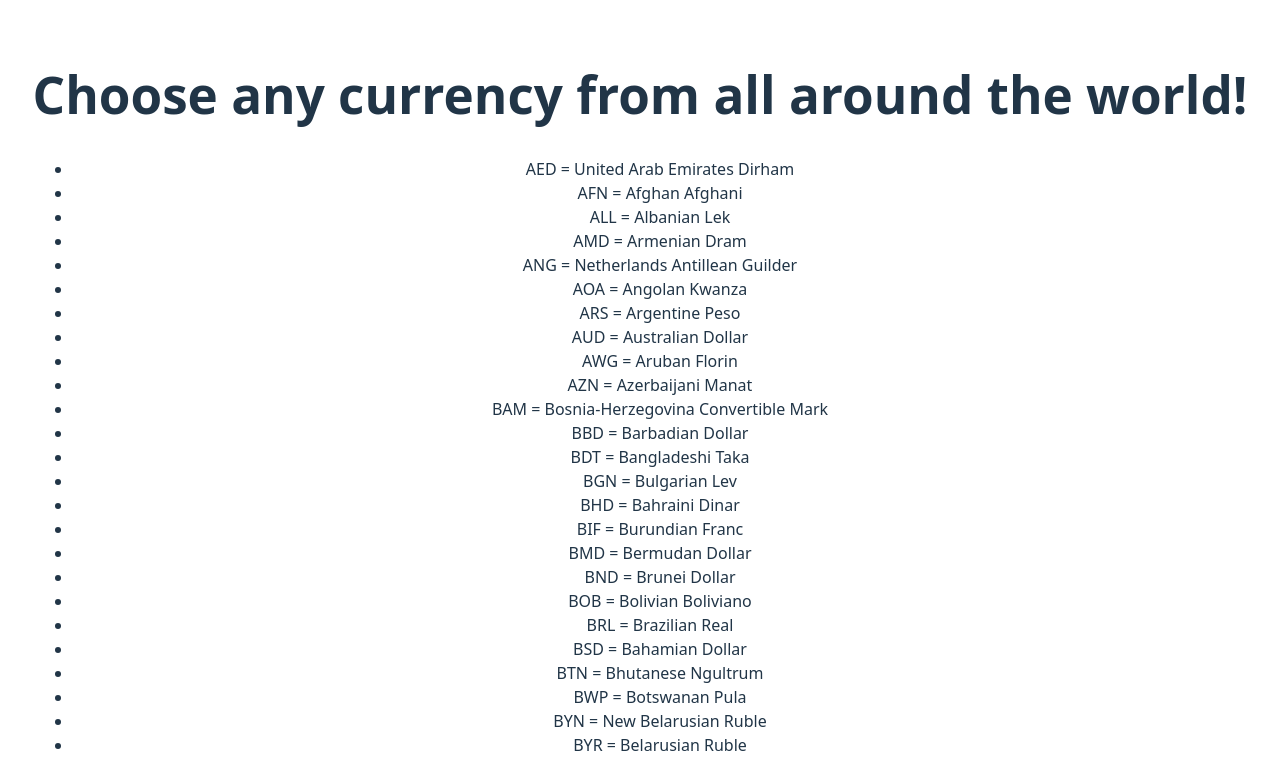
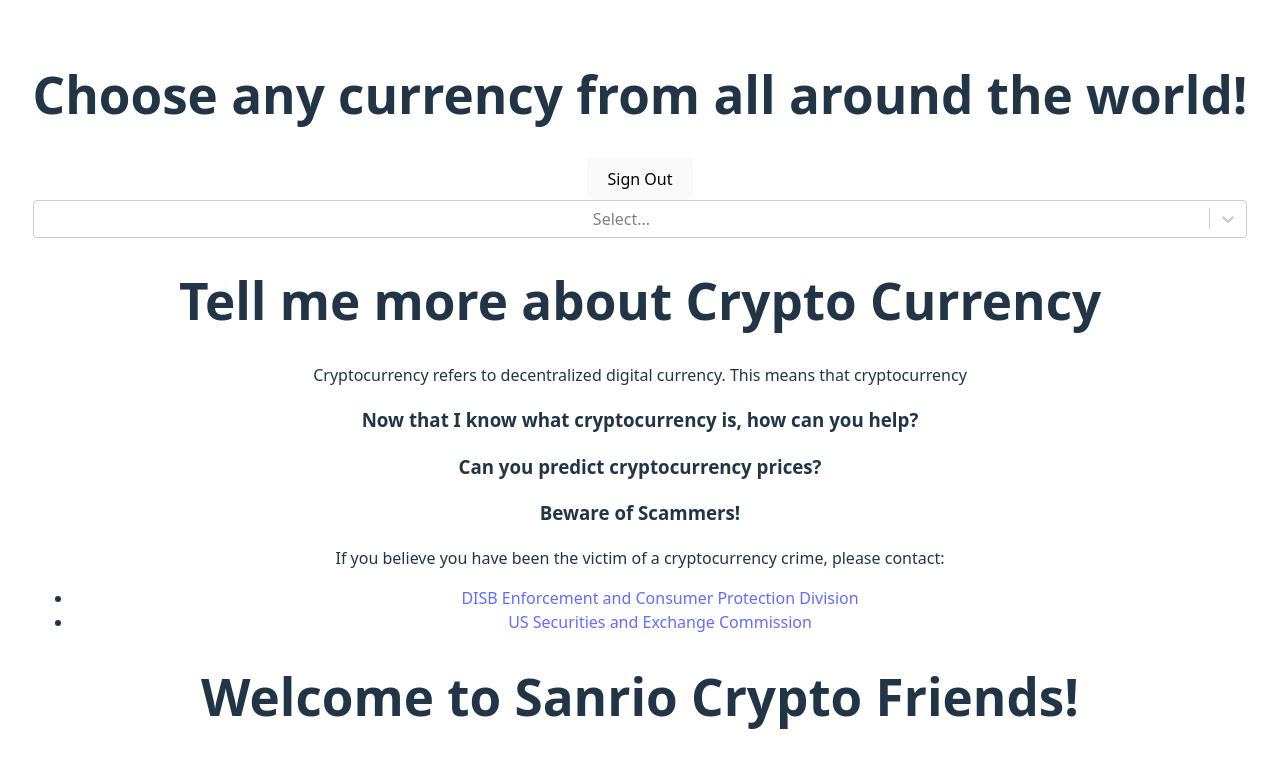
Before and after one commit to melth99/Sanrio-Crypto-Friends-Frontend, a React (Vite) app: page / in a window 1280 px wide. Shown: the top 757 px of the page. Built offline with nearby package versions, Linux system fonts and the light colour scheme; grey boxes are pictures that could not be loaded.

Commit message:
fixed issue with drop down menu selection for currencies

```diff
--- a/package.json
+++ b/package.json
@@ -11,7 +11,8 @@
   },
   "dependencies": {
     "react": "^19.0.0",
-    "react-dom": "^19.0.0"
+    "react-dom": "^19.0.0",
+    "react-select": "^5.10.1"
   },
   "devDependencies": {
     "@eslint/js": "^9.21.0",
--- a/src/App.jsx
+++ b/src/App.jsx
@@ -1,4 +1,5 @@
 import { useState } from 'react'
+import React from 'react'
 import reactLogo from './assets/react.svg'
 import viteLogo from '/vite.svg'
 import './App.css'
@@ -6,7 +7,7 @@ import SignUp from './components/Welcome/SignUp/SignUp'
 import Welcome from './components/Welcome/Welcome'
 import SignOut from './components/SignOut/SignOut'
 import Buttons from './components/Buttons'
-import Currencies from './components/Directory/Currencies/Currencies'
+import SearchCurrencies from './components/Directory/Currencies/SearchCurrencies'
 import DeleteCoin from './components/LoggedIn/DeleteCoin/DeleteCoin'
 import About from './components/About/About'
 //import CoinDetails from './components/CoinDetails/CoinDetails'
@@ -183,8 +184,15 @@ const currencies = {
   ZMW: 'Zambian Kwacha',
   ZWL: 'Zimbabwean Dollar'
 }
-const currenciesKeys = Object.keys(currencies)
-async function createUser(userData){
+
+//creating list of separate object pairs from giant currencies object
+const currencyList = Object.keys(currencies).map((symbol) => {
+  return{
+  value: symbol,
+  label:currencies[symbol]}
+})
+console.log(currencyList)
+async function createUser(userData) {
   /* come back here when working on services */
   /* newUser = await create <User></User> */
 
@@ -192,7 +200,7 @@ async function createUser(userData){
 
 function App() {
   const [count, setCount] = useState(0)
-  const [destination,setDestination] = useState({
+  const [destination, setDestination] = useState({
     deleteCoin: false,
     buyCoin: false,
     indexCoin: false
@@ -200,28 +208,25 @@ function App() {
   const [userData, setUserData] = useState({
     firstName: '',
     lastName: '',
-    userName:'',
+    userName: '',
     email: '',
-    password:''
+    password: ''
   })
+
 
 
   return (
     <>
       <h1>Choose any currency from all around the world!</h1>
       <ul>
-                {currenciesKeys.map((symbol, index) => (
-                    <li key={index}>
-                        {symbol} = {currencies[symbol]}
-                    </li>
-                ))}
+        {currencyList.map}
       </ul>
       {/* <SignUp userData={userData} setUserData={setUserData}/> */}
-    <SignOut/>
-
+      <SignOut />
+      <SearchCurrencies currencyList={currencyList} />
       {/* <Buttons destination={DeleteCoin} setDestination={setDestination }>Do you want to make changes to your crypto portfolio?</Buttons> */}
-    <About/>
-     <Welcome/>
+      <About />
+      <Welcome />
       {/* <SignUp userData={userData} setUserData={setUserData} createUser={createUser}></SignUp> */}
 
 
--- /dev/null
+++ b/src/components/Directory/Currencies/SearchCurrencies.jsx
@@ -0,0 +1,39 @@
+import Select from 'react-select'
+import React from 'react';
+import { useState } from 'react'
+import App from '../../../App';
+
+export default function SearchCurrencies({ currencyList }) {
+    //currencies object passed down as prop from App.jsx
+    const [selectedFiat, setSelectedFiat] = useState(null)
+
+    /*  const currencyOptions = Object.keys(currencyList).map((key) => ({ // list of currencies dictionary
+         key: key,
+         value : currencies[key],
+
+
+
+         //array of objects ex: AED:'United Arab Emirates Dirham'
+     }));
+ */
+    function handleSelection(value) {
+        setSelectedFiat(value)
+    }
+
+    return (
+        <>
+            {<Select
+                options={currencyList}
+                value={selectedFiat}
+                onChange={handleSelection} />}
+
+            {selectedFiat && (
+                <h2>
+                    You selected: {selectedFiat.label} (Key: {selectedFiat.value})
+                </h2>
+                // if selectedFiat truthy (single value), returns label&value
+            )}
+        </>
+    )
+
+}
```
Also changed, not shown: src/components/Directory/Currencies/Currencies.jsx (deleted, +0 -14 lines), 1 other file (tests, documents, lock files or other folders). Lines whose indentation alone changed are shown as unchanged.
